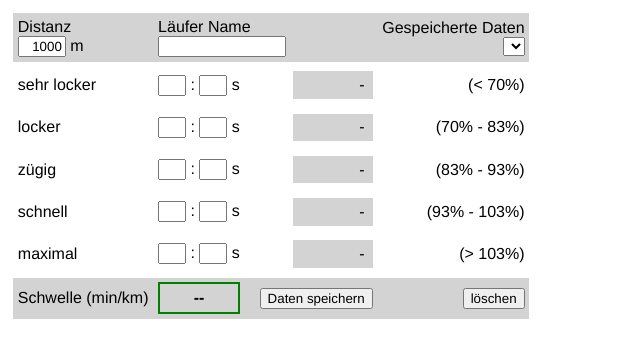
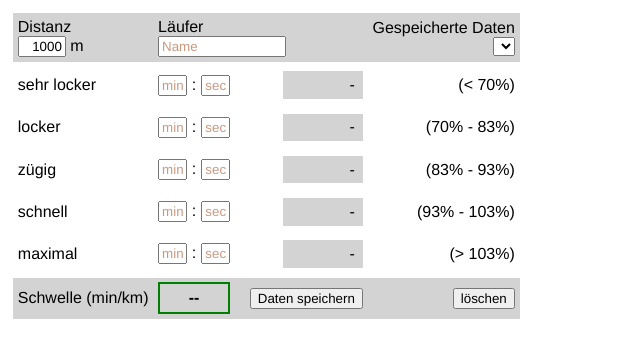
Before and after one commit to Walibu/runForm, a plain HTML site: page index.html in a window 1280 px wide. Shown: the whole page, without its empty margins (0-640 px from the left). Drawn offline with Linux system fonts and the light colour scheme.

Commit message:
Bugfixes and added input Placeholder

```diff
--- a/code.js
+++ b/code.js
@@ -293,10 +293,10 @@ function init() {
 function update() {
     document.getElementsByName('ts-min')[0].value = getMinPartPerKm(ts10s);
     document.getElementsByName('ts-sec')[0].value = getSecPartPerKm(ts10s);
-    let _1000int = ts10s * 1.05;  // 5k PB
+    let _1000int = ts10s * 1.04;  // 5k PB
     let _400int = ts10s * 1.08;   // 3k PB
     let _200int = ts10s * 1.12;
-    let _1000rep = ts10s * 1.13;
+    let _1000rep = ts10s * 1.12;
     let _400rep = ts10s * 1.16;
     let _200rep = ts10s * 1.20;
     document.getElementById("_1000int").innerHTML =
@@ -320,7 +320,7 @@ function update() {
 
     document.getElementById("_3kPB").innerHTML =
         getMinPartPerKm(_400int / 3) + " : " + getSecPartPerKm(_400int / 3) +
-        "<span> (" + getMinPartPerKm(_400rep) + " : " + getSecPartPerKm(_400rep) + ")</span>";
+        "<span> (" + getMinPartPerKm(_400int) + " : " + getSecPartPerKm(_400int) + ")</span>";
     document.getElementById("_5kPB").innerHTML =
         getMinPartPerKm(_1000int / 5) + " : " + getSecPartPerKm(_1000int / 5) +
         "<span> (" + getMinPartPerKm(_1000int) + " : " + getSecPartPerKm(_1000int) + ")</span>";
--- a/index.html
+++ b/index.html
@@ -17,8 +17,8 @@
     </td>
     <td class="col-3" colspan="2">
         <div class="name-input">
-            Läufer Name<br />
-            <input type="text" name="identity" />
+            Läufer<br />
+            <input type="text" name="identity" placeholder="Name" />
         </div>
     </td>
     <td class="col-4">
@@ -30,40 +30,40 @@
 <tr class="row-time">
     <td class="col-1">sehr locker</td>
     <td class="col-2">
-        <input type="number" name="veryeasy-min" min="2" max="10" onchange="calc()" /> :
-        <input type="number" name="veryeasy-sec" min="0" max="60" onchange="calc()" /> s
+        <input type="number" name="veryeasy-min" min="2" max="10" placeholder="min" onchange="calc()" /> :
+        <input type="number" name="veryeasy-sec" min="0" max="60" placeholder="sec" onchange="calc()" />
     </td>
     <td class="col-3"><div class="part-result" id="veryeasy-per">-</td>
     <td class="col-4"> (< 70%)</td>
 </tr><tr class="row-time">
     <td class="col-1">locker</td>
     <td class="col-2">
-        <input type="number" name="easy-min" min="2" max="10" onchange="calc()" /> :
-        <input type="number" name="easy-sec" min="0" max="60" onchange="calc()" /> s
+        <input type="number" name="easy-min" min="2" max="10" placeholder="min" onchange="calc()" /> :
+        <input type="number" name="easy-sec" min="0" max="60" placeholder="sec" onchange="calc()" />
     </td>
     <td class="col-3"><div class="part-result" id="easy-per">-</td>
     <td class="col-4"> (70% - 83%)</td>
 </tr><tr class="row-time">
     <td class="col-1">zügig</td>
     <td class="col-2">
-        <input type="number" name="moderate-min" min="2" max="10" onchange="calc()" /> :
-        <input type="number" name="moderate-sec" min="0" max="60" onchange="calc()" /> s
+        <input type="number" name="moderate-min" min="2" max="10" placeholder="min" onchange="calc()" /> :
+        <input type="number" name="moderate-sec" min="0" max="60" placeholder="sec" onchange="calc()" />
     </td>
     <td class="col-3"><div class="part-result" id="moderate-per">-</td>
     <td class="col-4"> (83% - 93%)</td>
 </tr><tr class="row-time">
     <td class="col-1">schnell</td>
     <td class="col-2">
-        <input type="number" name="fast-min" min="2" max="10" onchange="calc()" /> :
-        <input type="number" name="fast-sec" min="0" max="60" onchange="calc()" /> s
+        <input type="number" name="fast-min" min="2" max="10" placeholder="min" onchange="calc()" /> :
+        <input type="number" name="fast-sec" min="0" max="60" placeholder="sec" onchange="calc()" />
     </td>
     <td class="col-3"><div class="part-result" id="fast-per">-</td>
     <td class="col-4"> (93% - 103%)</td>
 </tr><tr class="row-time">
     <td class="col-1">maximal</td>
     <td class="col-2">
-        <input type="number" name="maxspeed-min" min="2" max="10" onchange="calc()" /> :
-        <input type="number" name="maxspeed-sec" min="0" max="60" onchange="calc()" /> s
+        <input type="number" name="maxspeed-min" min="2" max="10" placeholder="min" onchange="calc()" /> :
+        <input type="number" name="maxspeed-sec" min="0" max="60" placeholder="sec" onchange="calc()" />
     </td>
     <td class="col-3"><div class="part-result" id="maxspeed-per">-</div></td>
     <td class="col-4"> (> 103%)</td>
--- a/style.css
+++ b/style.css
@@ -19,6 +19,14 @@ input[type="number"] {
     width: 3em;
     text-align: right;
 }
+input::-webkit-input-placeholder {
+    opacity: 0.5;
+    color: #993300;
+}
+input::-moz-placeholder {
+    opacity: 0.5;
+    color: #993300;
+}
 .name-input {
     text-align: left;
 }
@@ -26,7 +34,7 @@ input[type="number"] {
     width: 9em;
 }
 .row-time input {
-    width: 1.5em;
+    width: 1.6em;
 }
 .row-header, .row-time, .row-result {
     padding: 1em;
```
Also changed, not shown: trainingspace.html (+5 -5 lines).
